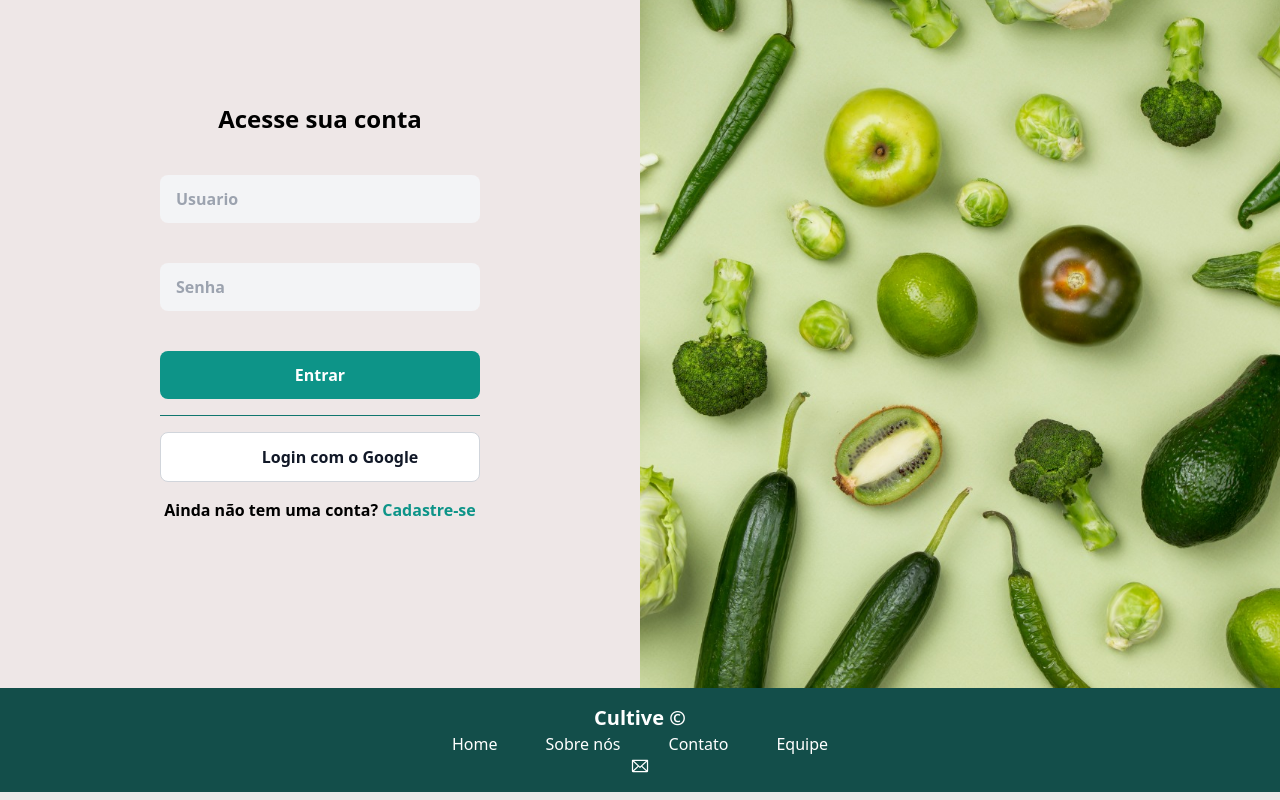
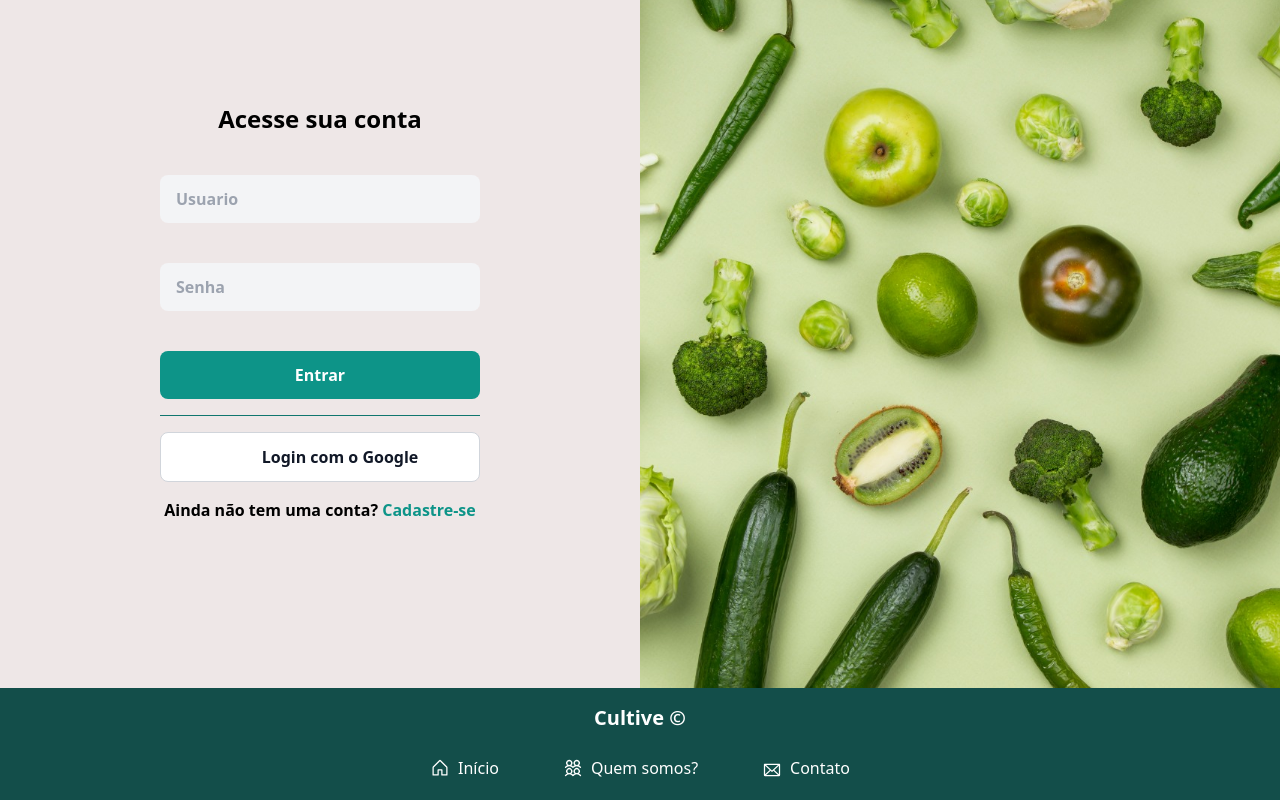
Before and after one commit to projetocultive/cultive-front, a React (Vite) app: page /login in a window 1280 px wide. Shown: the part 225-1025 px from the top of the page. Built offline with nearby package versions, Linux system fonts and the light colour scheme.

Commit message:
Corrigindo o footer

```diff
--- a/src/components/carousel/Carousel.css
+++ b/src/components/carousel/Carousel.css
@@ -16,3 +16,11 @@
   margin-left: auto;
   margin-right: auto;
 }
+
+.swiper-button-prev {
+  color: #115E59;
+}
+
+.swiper-button-next {
+  color: #115E59;
+}
--- a/src/components/carousel/Carousel.tsx
+++ b/src/components/carousel/Carousel.tsx
@@ -8,7 +8,7 @@ import 'swiper/css/navigation';
 import bannerCarrousel3 from '../../assets/img/Descubra o que a natureza pode oferecer de melhor!.png';
 import bannerCarrousel1 from '../../assets/img/1.png';
 import bannerCarrousel2 from '../../assets/img/huge (1).gif';
-// // Importando SEU CSS
+
 import './Carousel.css';
 
 function Carousel() {
--- a/src/components/footer/Footer.tsx
+++ b/src/components/footer/Footer.tsx
@@ -1,5 +1,6 @@
 import React from 'react'
-import {  Envelope,  } from '@phosphor-icons/react'
+import {  Envelope, House, UsersFour,  } from '@phosphor-icons/react'
+import { Link } from 'react-router-dom'
 
 function Footer() {
 
@@ -11,17 +12,31 @@ function Footer() {
           <div className="container flex flex-col items-center py-4 ">
             <p className='text-xl font-bold'> Cultive &copy; </p>
 
-            <div className='flex gap-12'>
+            <div className='flex gap-12 mt-5'>
+            <Link
+              to="/home"
+              className="font-legue flex justify-center items-center gap-2 hover:bg-gray-200 hover:text-teal-800 py-1 px-2 rounded-3xl duration-300"
+            >
+              <House size={20} /> Início
+            </Link>
 
-            <p className=''>Home</p>
-            <p>Sobre nós</p>
-            <p>Contato </p>
-            <p>Equipe</p>
+            <Link
+              to="/quemSomos"
+              className="font-legue flex justify-center items-center gap-2 hover:bg-gray-200 hover:text-teal-800 py-1 px-2 rounded-3xl duration-300"
+            >
+              <UsersFour size={20} /> Quem somos?
+            </Link>
+
+            <Link
+              to="/contato"
+              className="font-legue flex justify-center items-end gap-2 hover:bg-gray-200 hover:text-teal-800 py-1 px-2 rounded-3xl duration-300"
+            >
+              <Envelope size={20} /> Contato
+            </Link>
             </div>
 
+            <div className='flex gap-2'>
 
-            <div className='flex gap-2'>
-                <Envelope size={20} />
             </div>
           </div>
         </div>
--- a/src/components/produtos/formularioProdutos/FormularioProdutos.tsx
+++ b/src/components/produtos/formularioProdutos/FormularioProdutos.tsx
@@ -140,7 +140,7 @@ function FormularioProdutos() {
   const carregandoCategoria = categoria.descricao === '';
 
   return (
-    <div className="container bg-gray-100 text-teal-800 file:shadow-2xl rounded-2xl flex flex-col mx-auto items-center">
+    <div className="container bg-gray-100 text-teal-800 file:shadow-2xl rounded-2xl flex flex-col mx-auto items-center pb-4">
       <h1 className="text-4xl text-center my-8">
         {id !== undefined ? 'Editar Produto' : 'Cadastrar Produto'}
       </h1>
--- a/src/pages/home/Home.tsx
+++ b/src/pages/home/Home.tsx
@@ -214,7 +214,7 @@ export default function Home() {
                 </p>
                 <div className="flex items-center justify-between">
                   <Link
-                    to="/recipe/1"
+                    to="/#"
                     className="text-teal-500 hover:text-teal-700"
                   >
                     Ver Receita
@@ -240,7 +240,7 @@ export default function Home() {
                 </p>
                 <div className="flex items-center justify-between">
                   <Link
-                    to="/recipe/1"
+                    to="/#"
                     className="text-teal-500 hover:text-teal-700"
                   >
                     Ver Receita
@@ -266,7 +266,7 @@ export default function Home() {
                 </p>
                 <div className="flex items-center justify-between">
                   <Link
-                    to="/recipe/1"
+                    to="#"
                     className="text-teal-500 hover:text-teal-700"
                   >
                     Ver Receita
@@ -282,7 +282,7 @@ export default function Home() {
 
           <div className="flex justify-center mt-8">
             <Link
-              to="/recipes"
+              to="#"
               className="bg-teal-500 hover:bg-teal-600 text-white py-2 px-4 rounded-lg flex items-center"
             >
               <MagnifyingGlass size={20} className="mr-2" />
@@ -411,7 +411,7 @@ export default function Home() {
               </div>
             </div>
             <a
-              href="#"
+              href="/contato"
               className="hidden text-sm font-semibold text-teal-600 hover:text-gray-500 sm:block"
             >
               Faça como eles, deixe seu feedback!
```
